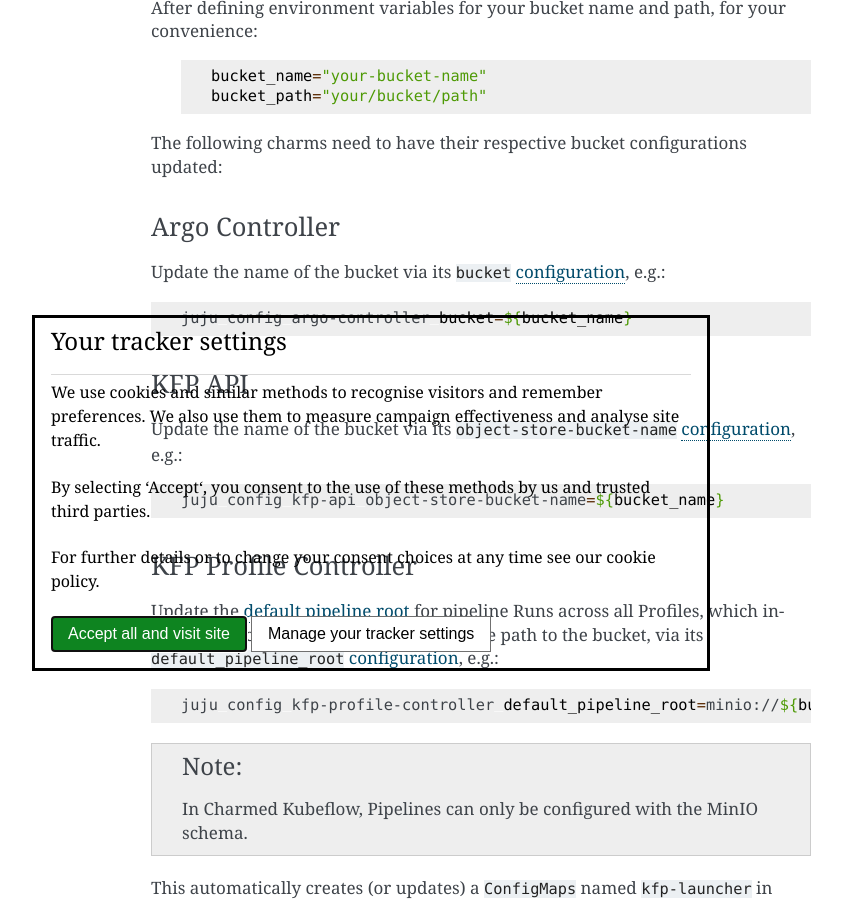
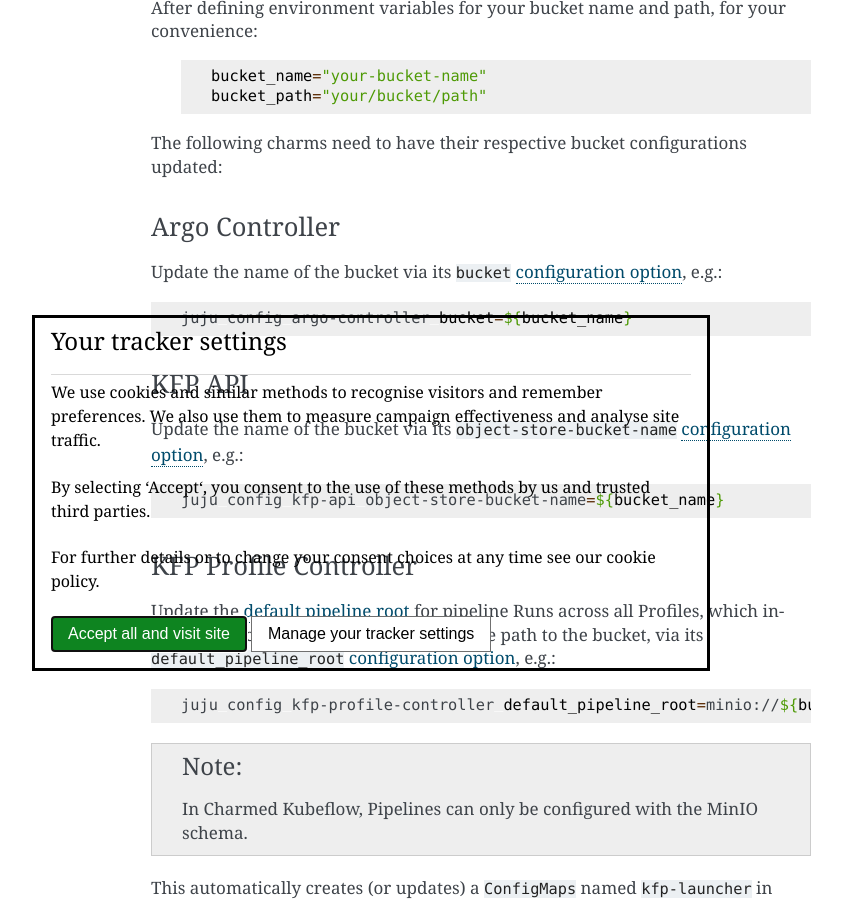
Before and after one commit to canonical/charmed-kubeflow-documentation, a Sphinx documentation site: the page built from docs/how-to/manage/configure-custom-bucket-for-pipelines.rst, in a window 1280 px wide and 900 px high, scrolled down 547 px. Shown: the whole window, without its empty margins (269-1111 px from the left). Built offline with Sphinx 7.4.7, drawn with Linux system fonts in a browser that asks for light colours.

```diff
--- a/docs/how-to/manage/configure-custom-bucket-for-pipelines.rst
+++ b/docs/how-to/manage/configure-custom-bucket-for-pipelines.rst
@@ -34,7 +34,7 @@ The following charms need to have their respective bucket configurations updated
 Argo Controller
 ~~~~~~~~~~~~~~~
 
-Update the name of the bucket via its ``bucket`` `configuration <https://charmhub.io/argo-controller/configurations>`_, e.g.:
+Update the name of the bucket via its ``bucket`` `configuration option <https://charmhub.io/argo-controller/configurations>`__, e.g.:
 
 .. code-block:: bash
 
@@ -44,7 +44,7 @@ Update the name of the bucket via its ``bucket`` `configuration <https://charmhu
 KFP API
 ~~~~~~~~~
 
-Update the name of the bucket via its ``object-store-bucket-name`` `configuration <https://charmhub.io/kfp-api/configurations>`_, e.g.:
+Update the name of the bucket via its ``object-store-bucket-name`` `configuration option <https://charmhub.io/kfp-api/configurations>`__, e.g.:
 
 .. code-block:: bash
 
@@ -54,7 +54,7 @@ Update the name of the bucket via its ``object-store-bucket-name`` `configuratio
 KFP Profile Controller
 ~~~~~~~~~~~~~~~~~~~~~~~~
 
-Update the `default pipeline root <https://www.kubeflow.org/docs/components/pipelines/concepts/pipeline-root>`_ for pipeline Runs across all Profiles, which includes the schema for, the name of and the path to the bucket, via its ``default_pipeline_root`` `configuration <https://charmhub.io/kfp-profile-controller/configurations>`_, e.g.:
+Update the `default pipeline root <https://www.kubeflow.org/docs/components/pipelines/concepts/pipeline-root>`__ for pipeline Runs across all Profiles, which includes the schema for, the name of and the path to the bucket, via its ``default_pipeline_root`` `configuration option <https://charmhub.io/kfp-profile-controller/configurations>`__, e.g.:
 
 .. code-block:: bash
 
@@ -68,4 +68,4 @@ This automatically creates (or updates) a ``ConfigMaps`` named ``kfp-launcher``
 
 .. note::
 
-  For this configuration change to take effect, existing ``ConfigMaps`` — if any — named ``kfp-launcher`` in the namespace of each Profile of interest have to be manually deleted after the configuration change is applied, so that they are automatically recreated with the updated default pipeline root. Refer to `this issue <https://github.com/canonical/metacontroller-operator/issues/193>`_ for details.
+  For this configuration change to take effect, existing ``ConfigMaps`` — if any — named ``kfp-launcher`` in the namespace of each Profile of interest have to be manually deleted after the configuration change is applied, so that they are automatically recreated with the updated default pipeline root. Refer to `this issue <https://github.com/canonical/metacontroller-operator/issues/193>`__ for details.
```
